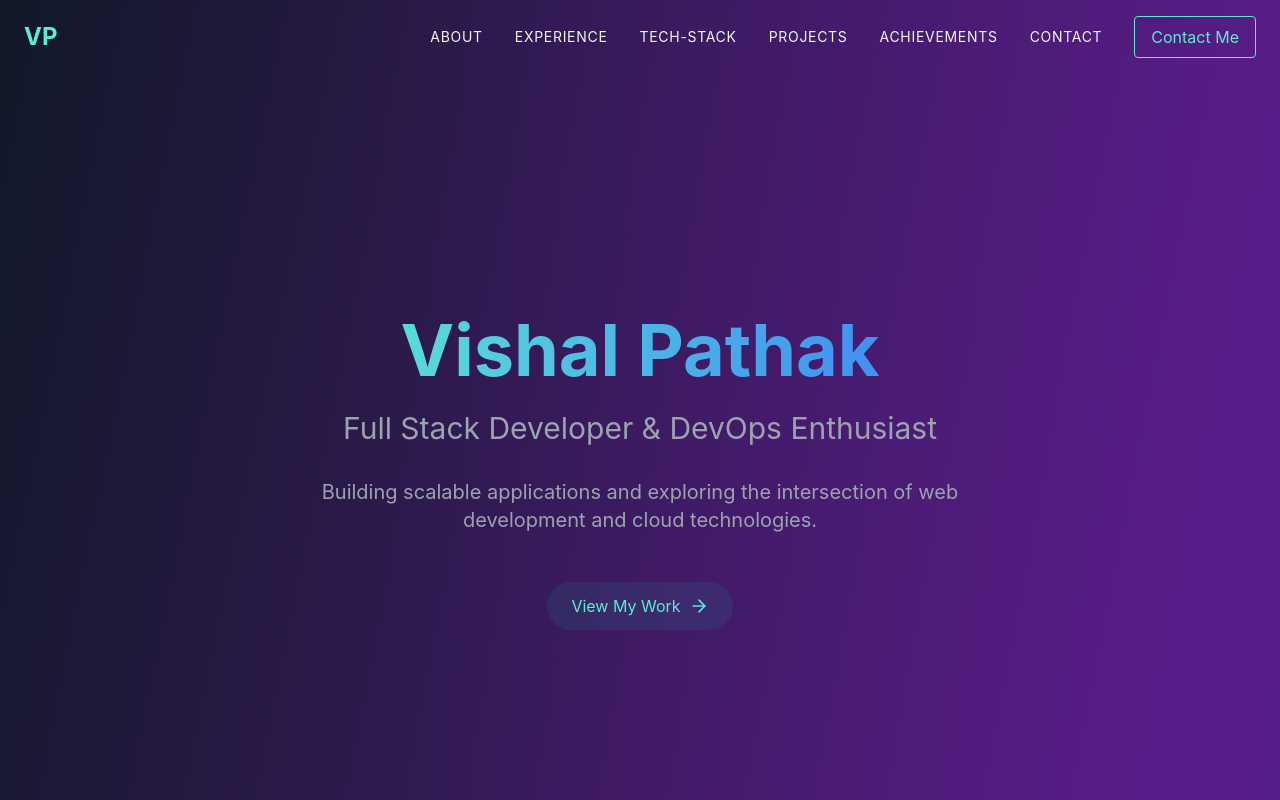
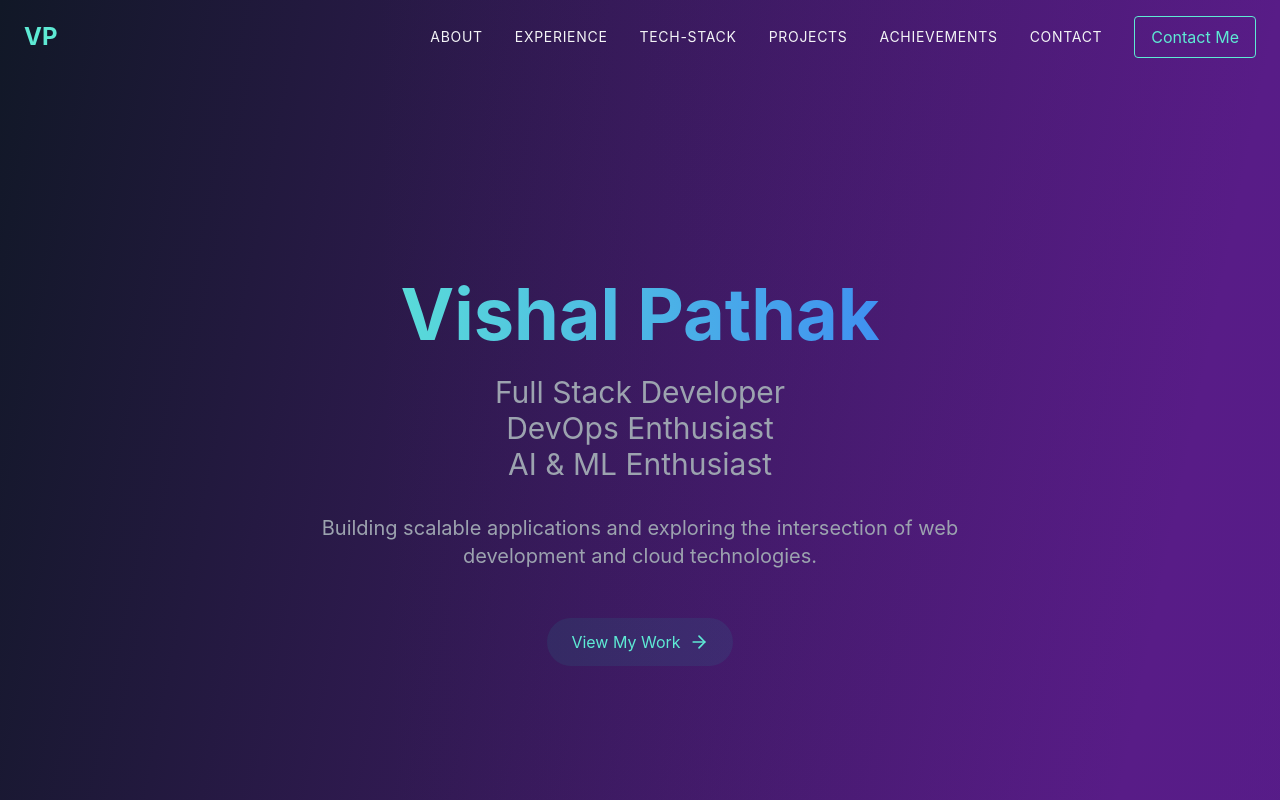
Before and after one commit to IMMORTAL-VISHAL/My-portfolio, a React (Vite) app: page / in a window 1280 px wide. Shown: the top 800 px of the page. Built offline with nearby package versions, Linux system fonts and the light colour scheme.

Commit message:
Update Hero component to include AI & ML Enthusiast in the description

```diff
--- a/src/components/Hero.jsx
+++ b/src/components/Hero.jsx
@@ -26,7 +26,7 @@ export default function Hero() {
             animate={{ opacity: 1, y: 0 }}
             transition={{ delay: 0.3, duration: 0.5 }}
           >
-            Full Stack Developer & DevOps Enthusiast
+            Full Stack Developer <br/> DevOps Enthusiast <br/> AI & ML Enthusiast
           </motion.h2>
           <motion.p
             className="text-lg md:text-xl text-gray-400 max-w-2xl mx-auto mb-12"
```
